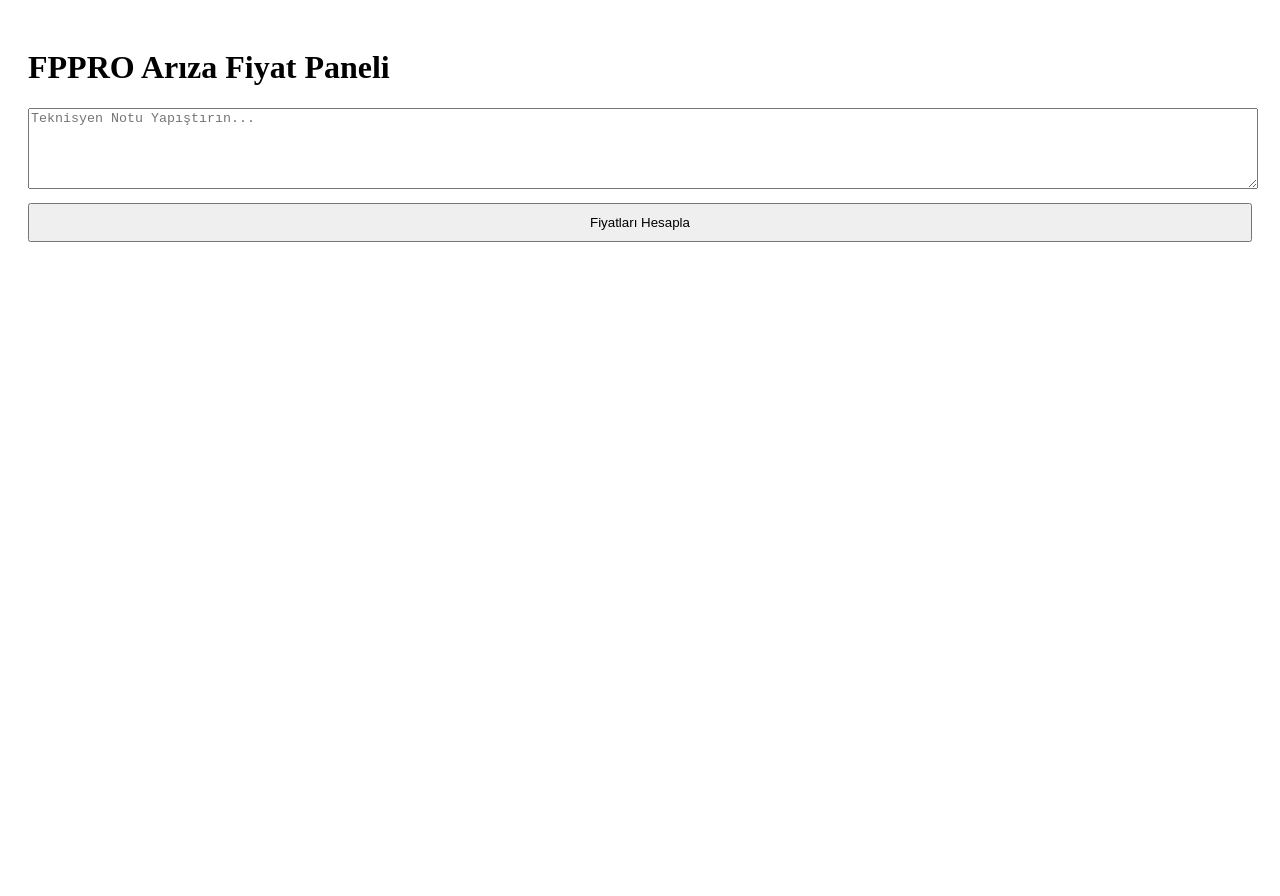
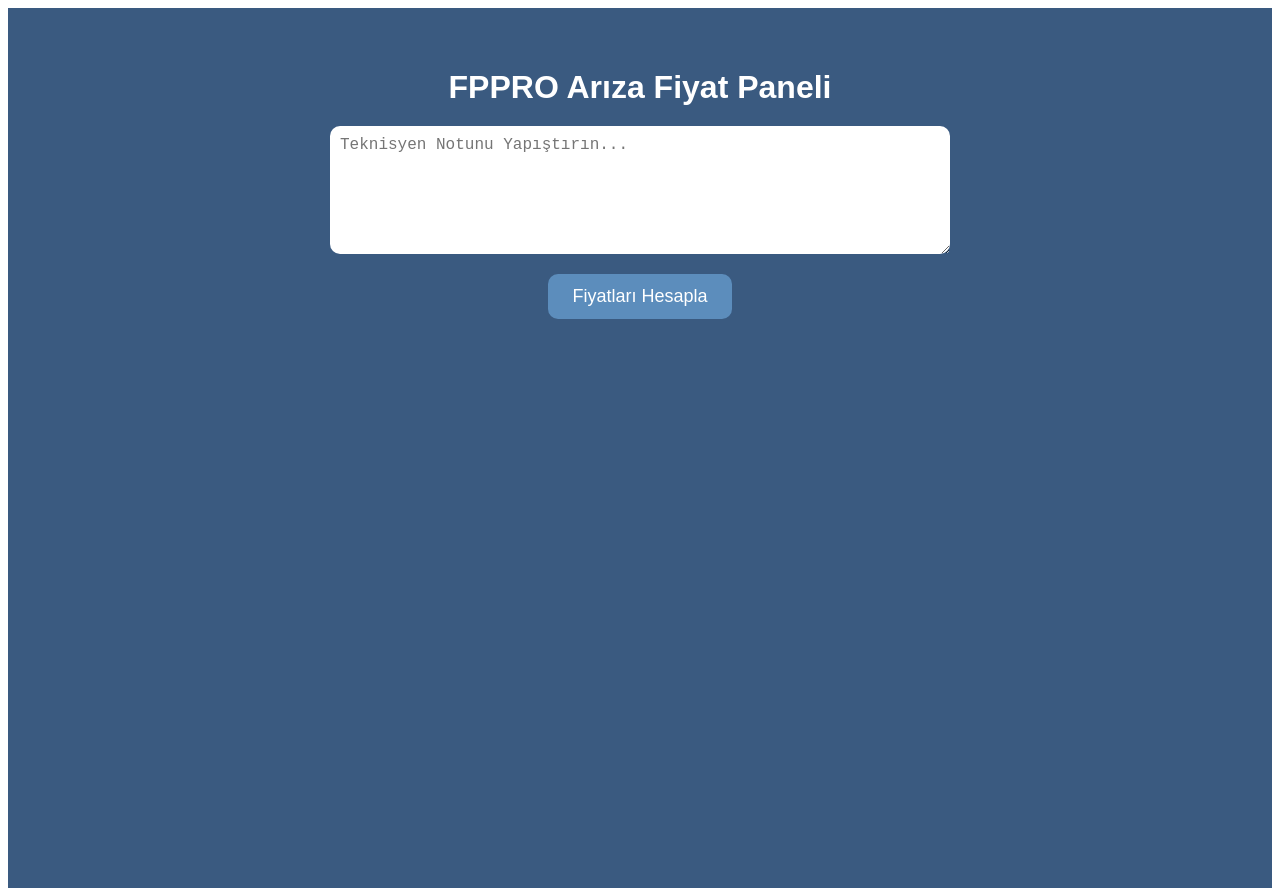
Before and after one commit to onur846/fpfiyatoaneli, a Next.js app: page / in a window 1280 px wide. Before the commit the page ends 800 px from the top, so only its background shows below. Built offline with nearby package versions, Linux system fonts and the light colour scheme.

Commit message:
Update index.js

```diff
--- a/pages/index.js
+++ b/pages/index.js
@@ -43,34 +43,75 @@ export default function Home() {
   };
 
   return (
-    <div style={{ padding: 20 }}>
-      <h1>FPPRO Arıza Fiyat Paneli</h1>
+    <div style={{
+      minHeight: '100vh',
+      backgroundColor: '#3a5a80',
+      display: 'flex',
+      flexDirection: 'column',
+      alignItems: 'center',
+      padding: '40px',
+      color: 'white',
+      fontFamily: 'Arial, sans-serif'
+    }}>
+      <h1 style={{ marginBottom: '20px' }}>FPPRO Arıza Fiyat Paneli</h1>
+
       <textarea
-        rows="5"
-        placeholder="Teknisyen Notu Yapıştırın..."
+        rows="6"
+        placeholder="Teknisyen Notunu Yapıştırın..."
         value={note}
         onChange={(e) => setNote(e.target.value)}
-        style={{ width: '100%', marginBottom: 10 }}
+        style={{
+          width: '100%',
+          maxWidth: '600px',
+          padding: '10px',
+          borderRadius: '10px',
+          border: 'none',
+          marginBottom: '20px',
+          fontSize: '16px'
+        }}
       />
-      <button onClick={calculate} style={{ width: '100%', padding: 10, marginBottom: 20 }}>Fiyatları Hesapla</button>
+
+      <button
+        onClick={calculate}
+        style={{
+          backgroundColor: '#5c8dbc',
+          color: 'white',
+          border: 'none',
+          padding: '12px 24px',
+          borderRadius: '10px',
+          cursor: 'pointer',
+          fontSize: '18px',
+          marginBottom: '30px'
+        }}
+      >
+        Fiyatları Hesapla
+      </button>
 
       {prices.length > 0 && (
-        <table border="1" style={{ width: '100%', textAlign: 'center' }}>
-          <thead>
+        <table style={{
+          width: '100%',
+          maxWidth: '800px',
+          borderCollapse: 'collapse',
+          backgroundColor: 'white',
+          color: 'black',
+          borderRadius: '10px',
+          overflow: 'hidden'
+        }}>
+          <thead style={{ backgroundColor: '#5c8dbc', color: 'white' }}>
             <tr>
-              <th>Model</th>
-              <th>İşlem</th>
-              <th>Fiyat (KDV Hariç)</th>
-              <th>Fiyat (KDV Dahil)</th>
+              <th style={{ padding: '10px' }}>Model</th>
+              <th style={{ padding: '10px' }}>İşlem</th>
+              <th style={{ padding: '10px' }}>Fiyat (KDV Hariç)</th>
+              <th style={{ padding: '10px' }}>Fiyat (KDV Dahil)</th>
             </tr>
           </thead>
           <tbody>
             {prices.map((p, i) => (
               <tr key={i}>
-                <td>{p.model}</td>
-                <td>{p.islem}</td>
-                <td>{p.fiyat}₺</td>
-                <td>{(p.fiyat * 1.2).toFixed(2)}₺</td>
+                <td style={{ padding: '10px', borderBottom: '1px solid #ccc' }}>{p.model}</td>
+                <td style={{ padding: '10px', borderBottom: '1px solid #ccc' }}>{p.islem}</td>
+                <td style={{ padding: '10px', borderBottom: '1px solid #ccc' }}>{p.fiyat}₺</td>
+                <td style={{ padding: '10px', borderBottom: '1px solid #ccc' }}>{(p.fiyat * 1.2).toFixed(2)}₺</td>
               </tr>
             ))}
           </tbody>
```
